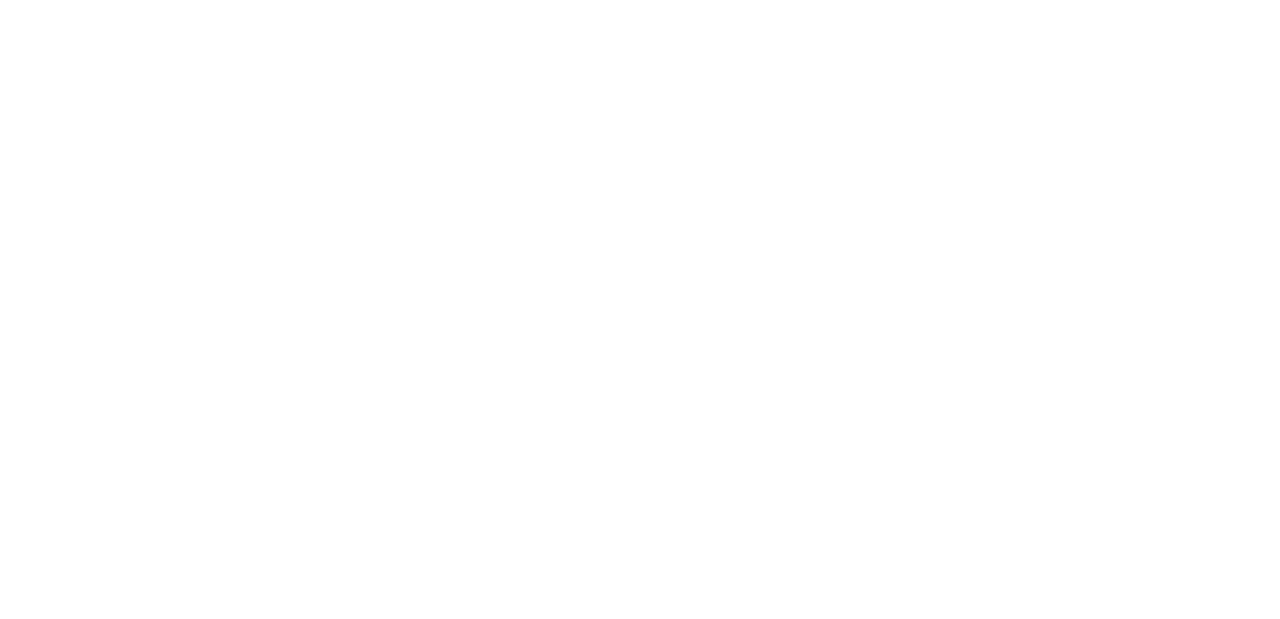
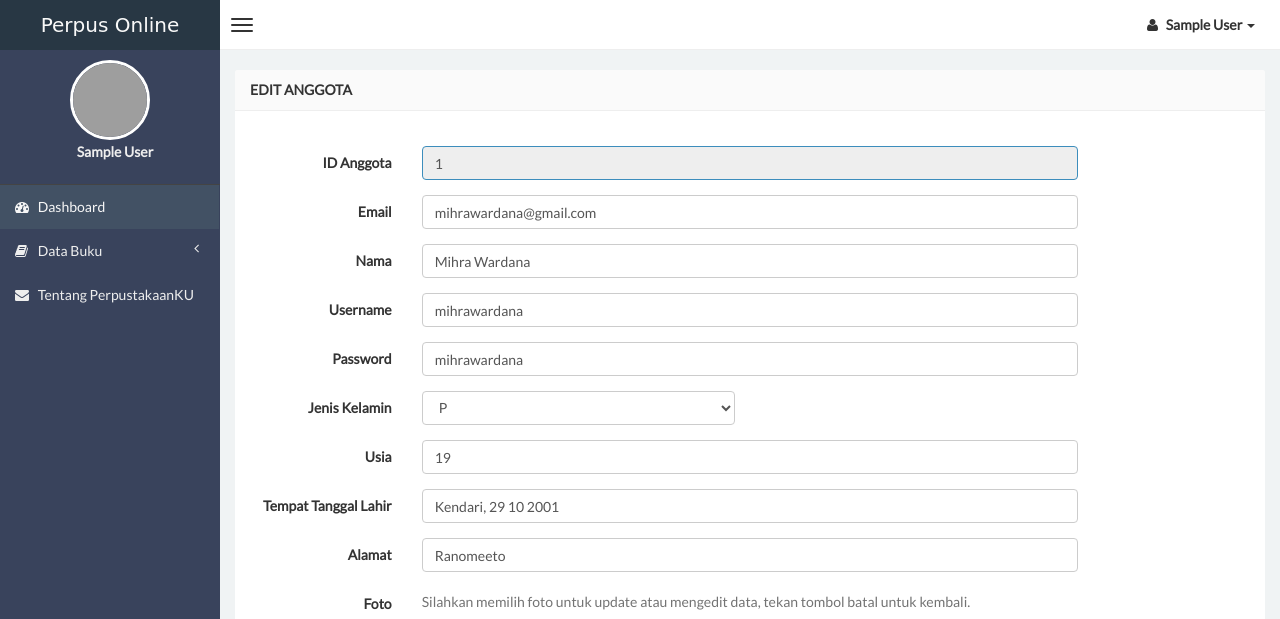
Before and after one commit to Arap523/Perpus_Online, a PHP site: the page made by anggota/edit-anggota.php in a window 1280 px wide. Before the commit the part shown is empty. Shown: the top 619 px of the page. Run offline with PHP 8.4, Linux system fonts and the light colour scheme; the visitor is signed in with stand-in values (Sample User, id 1); data comes from the database, SQL or seed files in the repository; some libraries are stand-ins or nearby versions; grey boxes are pictures that could not be loaded.

Commit message:
fix_edit

```diff
--- a/anggota/edit-anggota.php
+++ b/anggota/edit-anggota.php
@@ -10,7 +10,8 @@ if (empty($_SESSION['username'])) {
 
     <head>
         <meta charset="UTF-8">
-        <title>Perpus Online</ti3ximum-scale=1, user-scalable=no' name='viewport'>
+        <title>Perpus Online</title>
+        <meta content='width=device-width, initial-scale=1, maximum-scale=1, user-scalable=no' name='viewport'>
         <meta name="description" content="Hakko Bio Richard">
         <meta name="keywords" content="Perpus, Website, Aplikasi, Perpustakaan, Online">
         <!-- bootstrap 3.0.2 -->
@@ -56,7 +57,7 @@ if (empty($_SESSION['username'])) {
         <header class="header">
             <a href="index.php" class="logo">
                 Perpus Online
-   3tyle can be found in header.less -->
+                </a>
             <nav class="navbar navbar-static-top" role="navigation">
                 <!-- Sidebar toggle button-->
                 <a href="#" class="navbar-btn sidebar-toggle" data-toggle="offcanvas" role="button">
@@ -118,7 +119,11 @@ if (empty($_SESSION['username'])) {
                 <!-- Sidebar user panel -->
                 <div class="user-panel">
                     <div>
-                        <center><img src="<?php echo $_SESSION['foto']; ?>" height="80" width="80" class="img-circle" alt="User Image" style="border: 3px solid white;" /></center>
+                    <?php
+                    $query = mysqli_query($conn, "SELECT * FROM data_anggota WHERE id='$_SESSION[id]'");
+                    $data1  = mysqli_fetch_array($query);
+                    ?>
+                        <center><img src="<?php echo $data1['foto']; ?>" height="80" width="80" class="img-circle" alt="User Image" style="border: 3px solid white;" /></center>
                     </div>
                     <div class="info">
                         <center>
```
